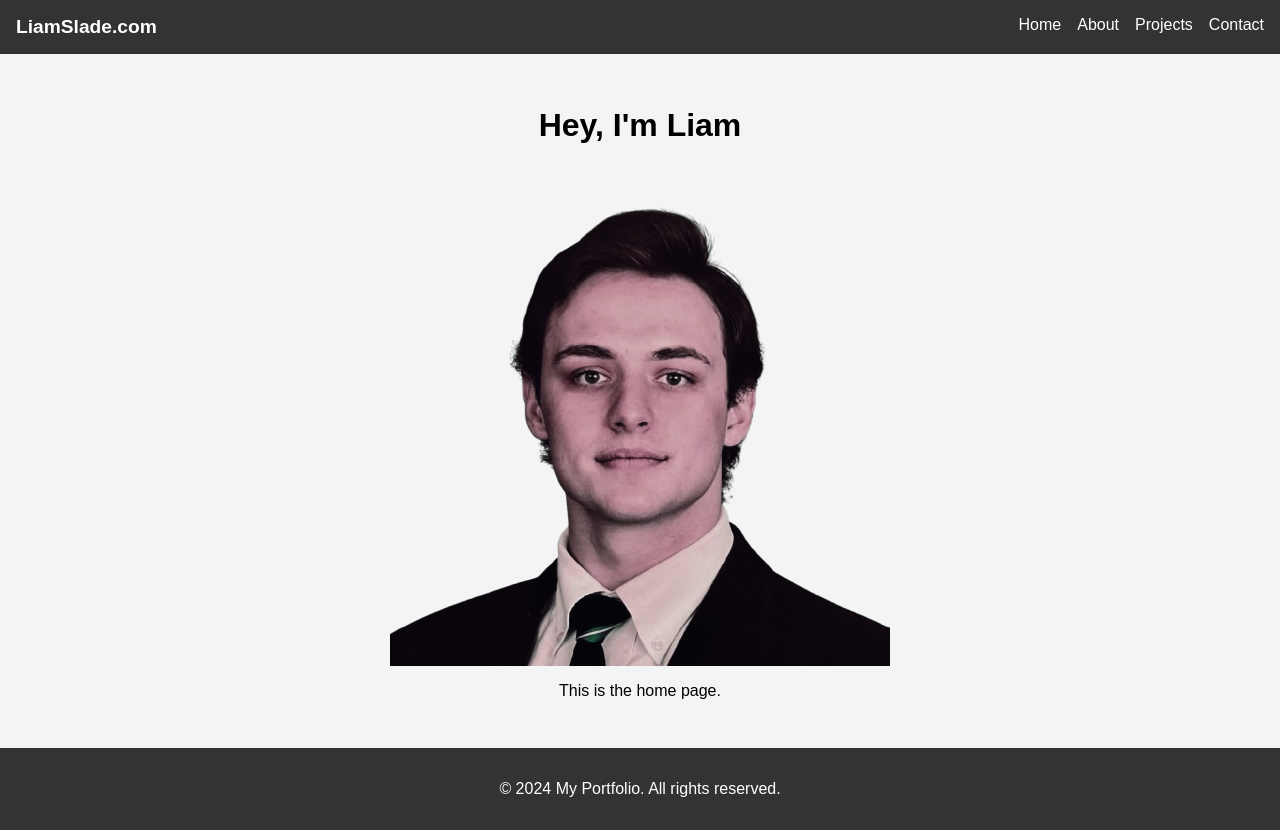
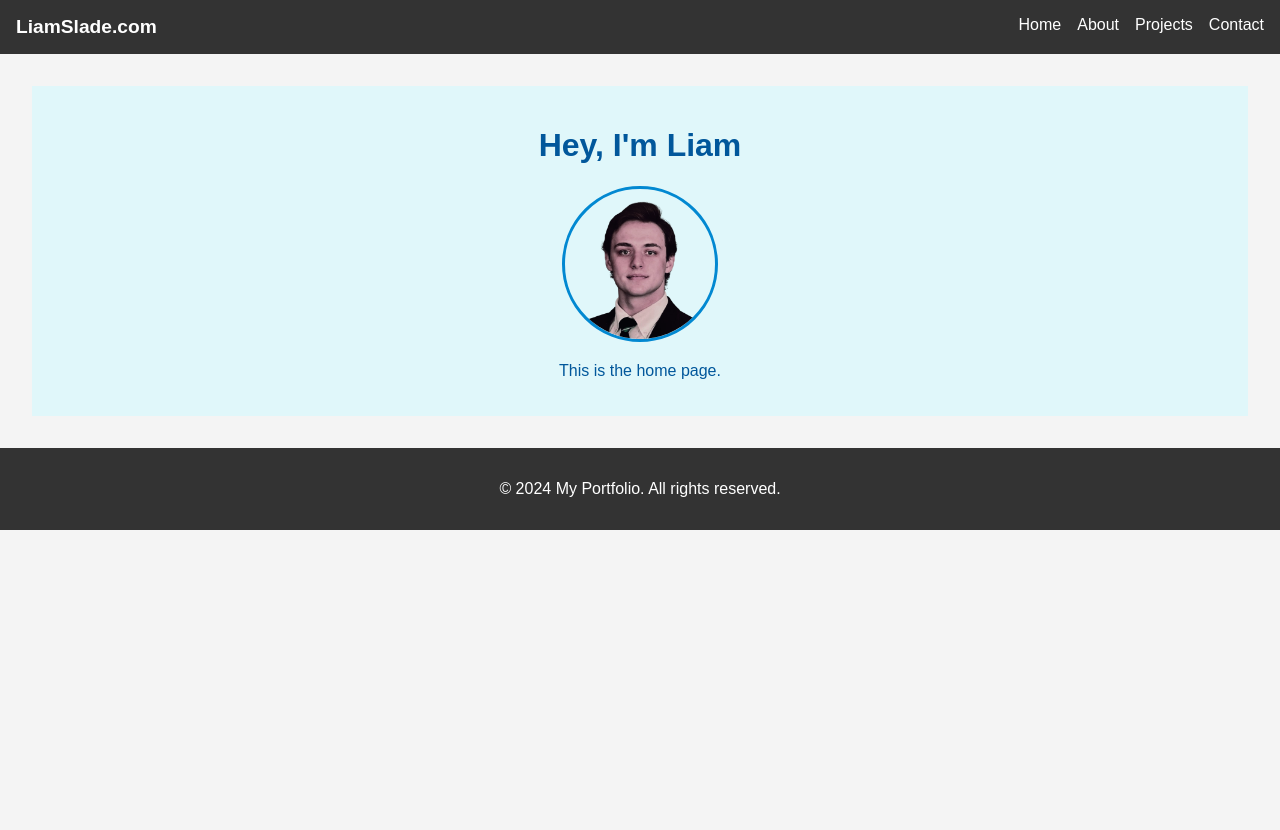
Before and after one commit to Laamb21/Personal_Website, a React (Create React App) app: page / in a window 1280 px wide. After the commit the page ends 800 px from the top, so only its background shows below. Built offline with nearby package versions, Linux system fonts and the light colour scheme.

Commit message:
added color to home page

```diff
--- a/src/pages/Home.css
+++ b/src/pages/Home.css
@@ -1,8 +1,26 @@
 .home-container {
   text-align: center;
+  background-color: #e0f7fa; /* Light cyan background */
+  color: #01579b; /* Dark blue text */
+  padding: 20px;
+}
+
+.home-title {
+  color: #0288d1; /* Bright blue title */
+  font-size: 2.5em;
+  margin-bottom: 20px;
+}
+
+.home-text {
+  color: #0277bd; /* Medium blue text */
+  font-size: 1.2em;
 }
 
 .center-image {
   display: block;
-  margin: 0 auto;
+  margin: 20px auto;
+  border-radius: 50%; /* Make the image circular */
+  border: 3px solid #0288d1; /* Add a bright blue border to the image */
+  width: 150px; /* Adjust the size of the image */
+  height: 150px; /* Adjust the size of the image */
 }
```
